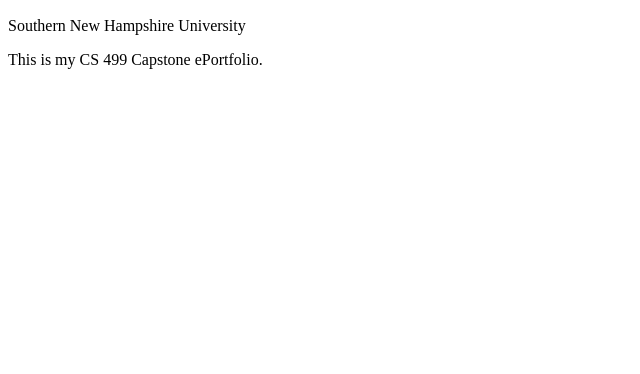
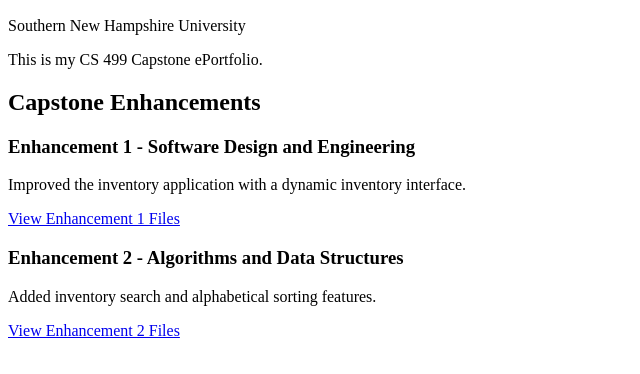
Before and after one commit to MoisesHdz212001/CS-499-Project, a plain HTML site: page index.html in a window 1280 px wide. Shown: the part 110-484 px from the top of the page, without its empty margins (0-640 px from the left). Drawn offline with Linux system fonts and the light colour scheme.

Commit message:
Update index.html

```diff
--- a/index.html
+++ b/index.html
@@ -9,5 +9,15 @@
     <h2>Moises Eduardo Hernandez Guerra</h2>
     <p>Southern New Hampshire University</p>
     <p>This is my CS 499 Capstone ePortfolio.</p>
+
+    <h2>Capstone Enhancements</h2>
+
+    <h3>Enhancement 1 - Software Design and Engineering</h3>
+    <p>Improved the inventory application with a dynamic inventory interface.</p>
+    <a href="Enhancement-1/">View Enhancement 1 Files</a>
+
+    <h3>Enhancement 2 - Algorithms and Data Structures</h3>
+    <p>Added inventory search and alphabetical sorting features.</p>
+    <a href="Enhancement-2/">View Enhancement 2 Files</a>
 </body>
 </html>
```
